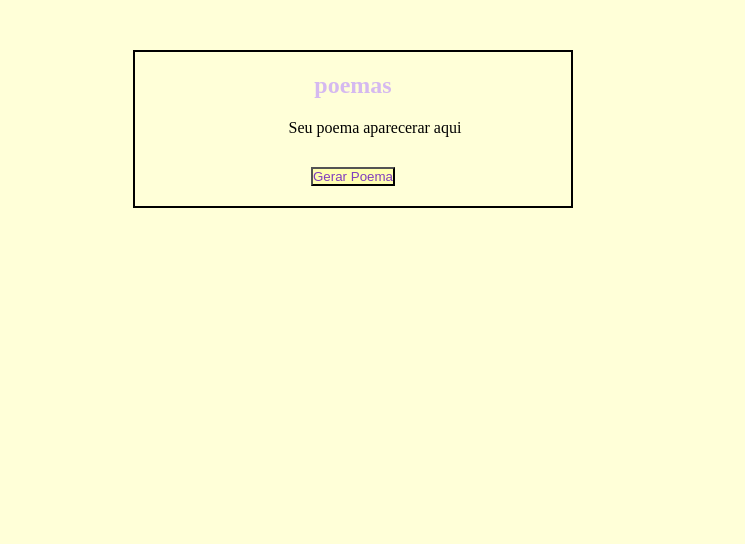
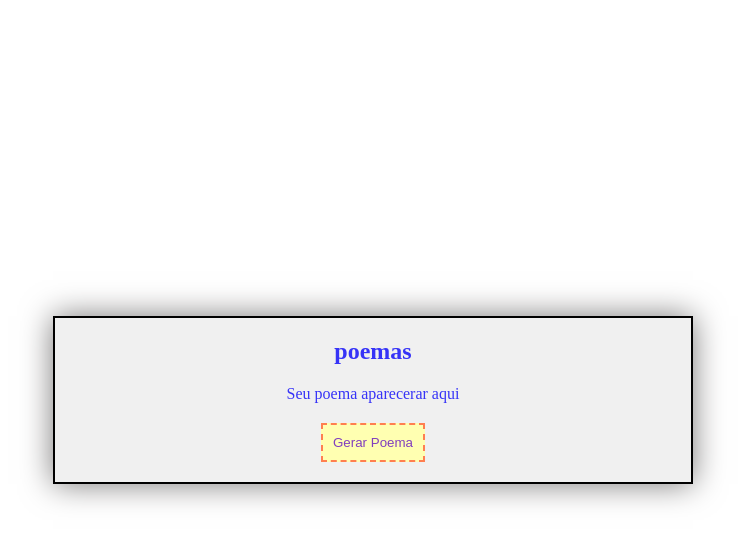
Before and after one commit to nessalive/GeradorMensagem, a plain HTML site: page index.html in a window 1280 px wide. Shown: the whole page, without its empty margins (267-1012 px from the left). Drawn offline with Linux system fonts and the light colour scheme.

Commit message:
Atualização de estilização

```diff
--- a/index.html
+++ b/index.html
@@ -9,13 +9,12 @@
 </head>
 
 <body>
-    <div class="fundo">
-        <section class="fundo2">
-            <h1 class="title">poemas</h1>
-            <p id="texto">Seu poema aparecerar aqui</p>
-            <button id="aperte">Gerar Poema</button>
-        </section>
-    </div>
+
+    <section class="fundo">
+        <h1 class="title">poemas</h1>
+        <p id="texto">Seu poema aparecerar aqui</p>
+        <button id="aperte">Gerar Poema</button>
+    </section>
 
     <script src="js/index.js"></script>
 </body>
--- a/indexcss.css
+++ b/indexcss.css
@@ -2,34 +2,52 @@
     box-sizing: border-box;
     margin: 0;
     padding: 0;
-    background: rgb(255, 255, 216);
+}
+
+body{
+    width: 100vw;
+    height: 100vh;
+    display: flex;
+    justify-content: center;
+    align-items: center;
 }
 
 .fundo{
-padding-left:400px;
-padding-top: 50px;
-}
-
-.fundo2{
+    display: flex;
+    justify-content: center;
+    align-items: center;
     text-align: center;
+    flex-direction: column;
     width: 50%;
     border: 2px solid black;
+    background: rgb(240, 240, 240);
+    box-shadow: 0 0 30px rgb(122, 120, 120);
 }
 
 .title{
-    color: rgb(213, 185, 240);
+    color: rgb(54, 51, 247);;
     margin: 20px;
 }
 
 #texto{
-    margin-left: 140px;
-    padding-bottom: 10px;
-    width: 200px;
+    color: rgb(54, 51, 247);
+    width: 50%;
 }
 
 #aperte{
+    padding: 10px;
     color: rgb(129, 62, 190);
-    text-decoration: none;
+    border: none;
+    border: 2px dashed coral;
+    outline: none;
+    cursor: pointer;
     margin: 20px;
     background: rgb(255, 255, 177);
+    transition: 0.5s;
 }
+
+#aperte:hover{
+    color: rgb(121, 20, 216);
+    background: rgb(247, 247, 61);
+    border: 2px dashed rgb(250, 97, 41);
+}
--- a/js/index.js
+++ b/js/index.js
@@ -11,6 +11,6 @@ aperteme.addEventListener("click", gerar)
 function gerar(){
     let contar = Math.floor(Math.random() *
 msg.length)
-document.getElementById("texto").style.color = cor[contar]
+document.body.style.backgroundColor = cor[contar]
 document.getElementById("texto").innerHTML = msg[contar]
 }
```
